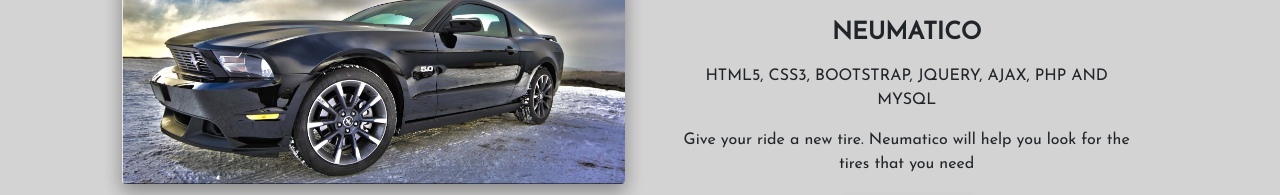
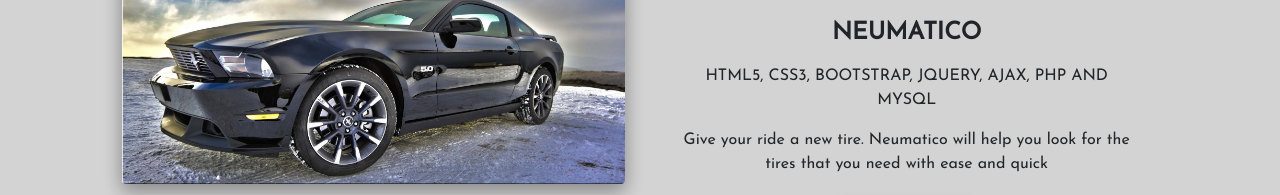
Before and after one commit to gozarcc/portfolio, a plain HTML site: page index.html in a window 1280 px wide. Shown: the part 2680-2875 px from the top of the page. Drawn offline with nearby package versions, Linux system fonts and the light colour scheme; a web font is replaced by a local one.

Commit message:
Portfolio Version 5 - Fixed Projects Section

```diff
--- a/index.html
+++ b/index.html
@@ -336,7 +336,7 @@
 				    		<div class="card-body">
 				    			<h4 class="font-weight-bold mb-3">NEUMATICO</h4>
 					    		<p class="card-caption">HTML5, CSS3, BOOTSTRAP, JQUERY, AJAX, PHP AND MYSQL</p>
-					    		<p>Give your ride a new tire. Neumatico will help you look for the tires that you need</p>
+					    		<p>Give your ride a new tire. Neumatico will help you look for the tires that you need with ease and quick</p>
 					    		<a class="btn success-color-dark btn-rounded btn-md" href="https://neumatico.000webhostapp.com/neumatico/index.php" target="_blank">View Project</a>
 					    	</div>
 					    </div>
```
